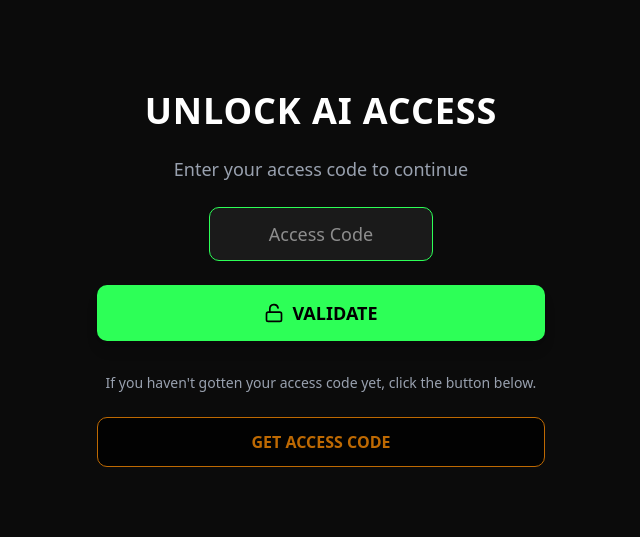
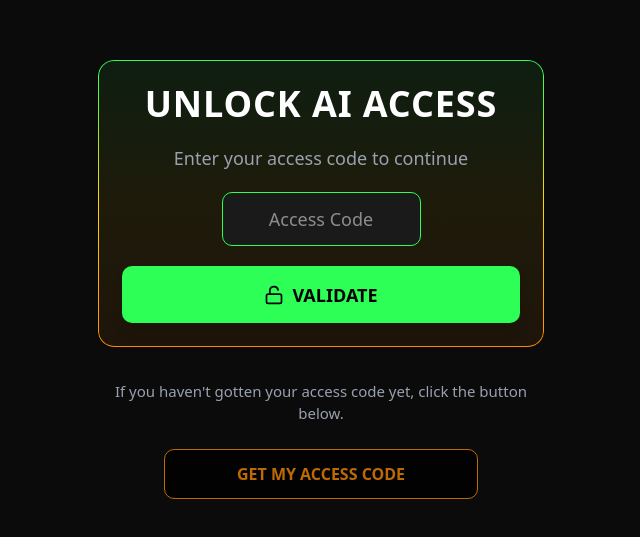
Before and after one commit to gabrieljesus17/aviator-predictor-ai-2, a Next.js app: page /step-2 in a window 1280 px wide. Shown: the part 121-658 px from the top of the page, without its empty margins (319-959 px from the left). Built offline with nearby package versions, Linux system fonts and the light colour scheme.

Commit message:
Version 1769625930354 - Auto backup

```diff
--- a/src/app/step-2/page.tsx
+++ b/src/app/step-2/page.tsx
@@ -56,7 +56,35 @@ export default function Step2() {
 
   return (
     <div className="min-h-screen flex flex-col items-center justify-center p-6 bg-[#0b0b0b] relative">
-      <div className="w-full max-w-md flex flex-col items-center gap-6">
+      {/* Container responsivo com max-width para desktop */}
+      <div className="w-full max-w-md mx-auto flex flex-col items-center gap-6">
+
+        {/* Borda envolvendo área de validação */}
+        <div
+          className="w-full rounded-2xl p-6 flex flex-col items-center gap-5"
+          style={{
+            background: 'linear-gradient(180deg, rgba(45, 255, 87, 0.08) 0%, rgba(255, 215, 0, 0.08) 50%, rgba(255, 140, 0, 0.08) 100%)',
+            border: '1px solid transparent',
+            backgroundClip: 'padding-box',
+            position: 'relative',
+          }}
+        >
+          {/* Borda gradiente */}
+          <div
+            className="absolute inset-0 rounded-2xl"
+            style={{
+              background: 'linear-gradient(180deg, #2dff57 0%, #ffd700 50%, #ff8c00 100%)',
+              WebkitMask: 'linear-gradient(#fff 0 0) content-box, linear-gradient(#fff 0 0)',
+              WebkitMaskComposite: 'xor',
+              maskComposite: 'exclude',
+              padding: '1px',
+              pointerEvents: 'none',
+              boxShadow: '0 0 12px rgba(45, 255, 87, 0.2), 0 0 12px rgba(255, 140, 0, 0.15)',
+            }}
+          />
+
+          {/* Conteúdo interno */}
+          <div className="relative z-10 w-full flex flex-col items-center gap-5">
             {/* Título */}
             <h1 className="text-3xl sm:text-4xl font-bold text-white text-center tracking-wide">
               UNLOCK AI ACCESS
@@ -67,10 +95,12 @@ export default function Step2() {
               Enter your access code to continue
             </p>
 
-        {/* Campo de input responsivo */}
+            {/* Campo de input responsivo com teclado numérico */}
             <div className="w-full flex flex-col gap-2">
               <input
-            type="text"
+                type="tel"
+                inputMode="numeric"
+                pattern="[0-9]*"
                 placeholder="Access Code"
                 value={accessCode}
                 onChange={(e) => setAccessCode(e.target.value)}
@@ -94,17 +124,19 @@ export default function Step2() {
               <Unlock className="w-5 h-5" />
               VALIDATE
             </button>
+          </div>
+        </div>
 
-        {/* Texto informativo */}
-        <p className="text-gray-400 text-sm text-center mt-2">
+        {/* Texto informativo - aumentado 1px */}
+        <p className="text-gray-400 text-[15px] text-center mt-2">
           If you haven't gotten your access code yet, click the button below.
         </p>
 
-        {/* Botão GET ACCESS CODE */}
+        {/* Botão GET MY ACCESS CODE - largura reduzida 30% */}
         <button
-          className="w-full py-3 bg-black text-[#ff8c00] border border-[#ff8c00] text-base font-semibold rounded-lg hover:bg-[#0a0a0a] transition-all flex items-center justify-center animate-pulse"
+          className="w-[70%] py-3 bg-black text-[#ff8c00] border border-[#ff8c00] text-base font-semibold rounded-lg hover:bg-[#0a0a0a] transition-all flex items-center justify-center animate-pulse"
         >
-          GET ACCESS CODE
+          GET MY ACCESS CODE
         </button>
       </div>
 
--- a/src/app/step-5/page.tsx
+++ b/src/app/step-5/page.tsx
@@ -38,7 +38,7 @@ export default function Step5() {
 
   const handleVoltar = () => {
     updateActivity();
-    router.push("/step-4");
+    router.push("/step-3");
   };
 
   // Função para adicionar logs sequencialmente
@@ -206,7 +206,7 @@ export default function Step5() {
 
             <button
               onClick={() => updateActivity()}
-              className="bg-black border border-[#ff8c00] text-[#ff8c00] px-3 py-[6px] rounded-lg text-[10.78px] font-medium hover:bg-[#ff8c00] hover:text-black transition-colors"
+              className="bg-black border border-[#ff8c00] text-[#ff8c00] px-[14.4px] py-[7.2px] rounded-lg text-[12.94px] font-medium hover:bg-[#ff8c00] hover:text-black transition-colors"
             >
               HOW TO USE PREDICTOR
             </button>
@@ -217,9 +217,9 @@ export default function Step5() {
             Aviator AI PREDICTOR
           </h1>
 
-          {/* Multiplicador - aumentado 30% e peso 500 */}
+          {/* Multiplicador - aumentado mais 18% (total 48%) e peso 500 */}
           <div className="text-center mb-6">
-            <div className="text-white text-[4.68rem] font-medium">
+            <div className="text-white text-[5.52rem] font-medium">
               x{multiplier.toFixed(2)}
             </div>
           </div>
```
Lines whose indentation alone changed are shown as unchanged.
